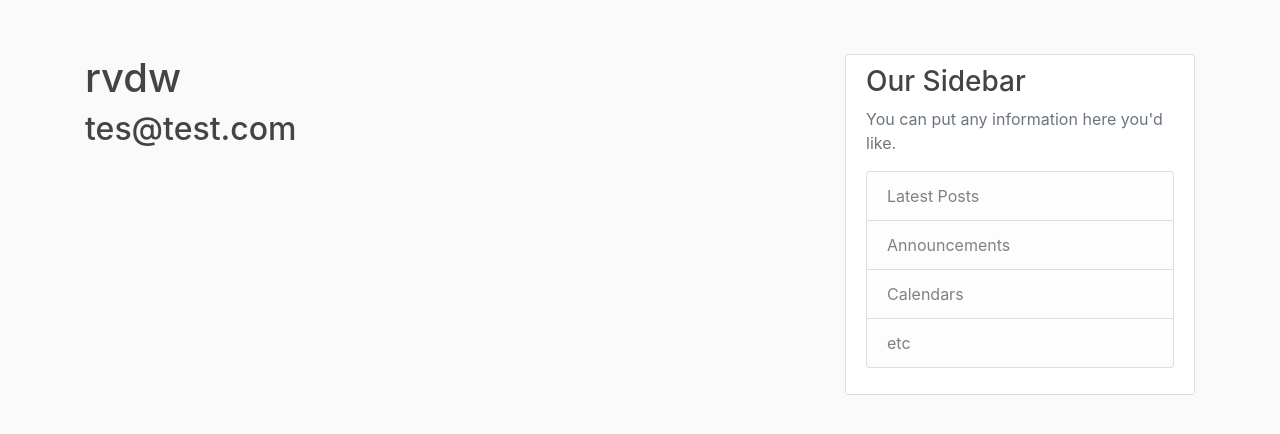
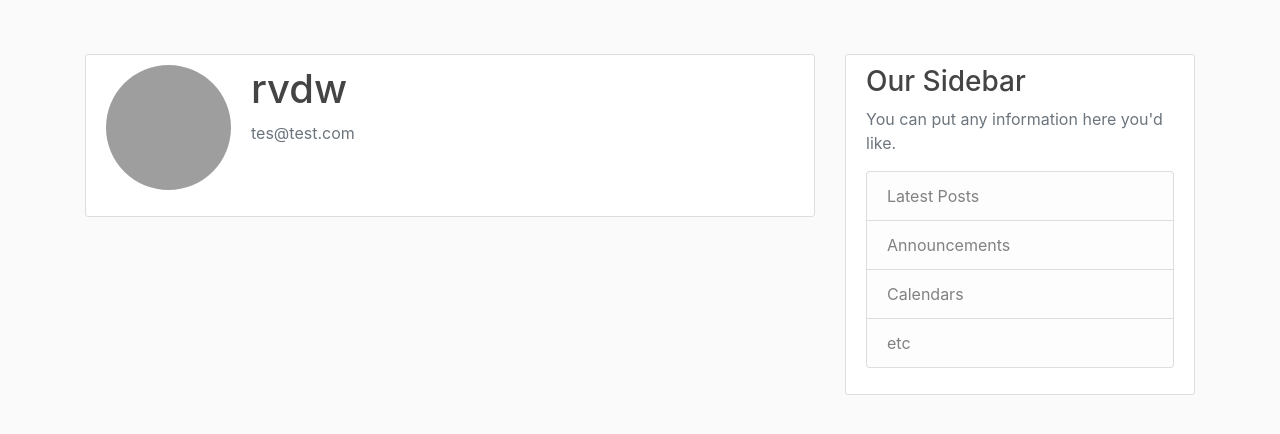
Before and after one commit to srvdws/blog_project_cs, a Django app: page /profile/ in a window 1280 px wide. Shown: the part 56-490 px from the top of the page. Run offline with Django 3.2, Linux system fonts and the light colour scheme; a user stored in the database is signed in; data comes from the database, SQL or seed files in the repository; some libraries are stand-ins or nearby versions; grey boxes are pictures that could not be loaded.

Commit message:
development

```diff
--- a/my_blogsite/users/templates/users/profile.html
+++ b/my_blogsite/users/templates/users/profile.html
@@ -4,7 +4,16 @@
 
 {% block content %}
 
-    <h1>{{ user.username }}</h1>
-    <h2>{{ user.email }}</h2>
+     <div class="content-section">
+      <div class="media">
+        <img class="rounded-circle account-img" src="{{ user.profilemodel.image.url }}">
+        <div class="media-body">
+          <h2 class="account-heading">{{ user.username }}</h2>
+          <p class="text-secondary">{{ user.email }}</p>
+        </div>
+      </div>
+      <!-- FORM HERE -->
+    </div>
+
 
 {% endblock content %}
```
